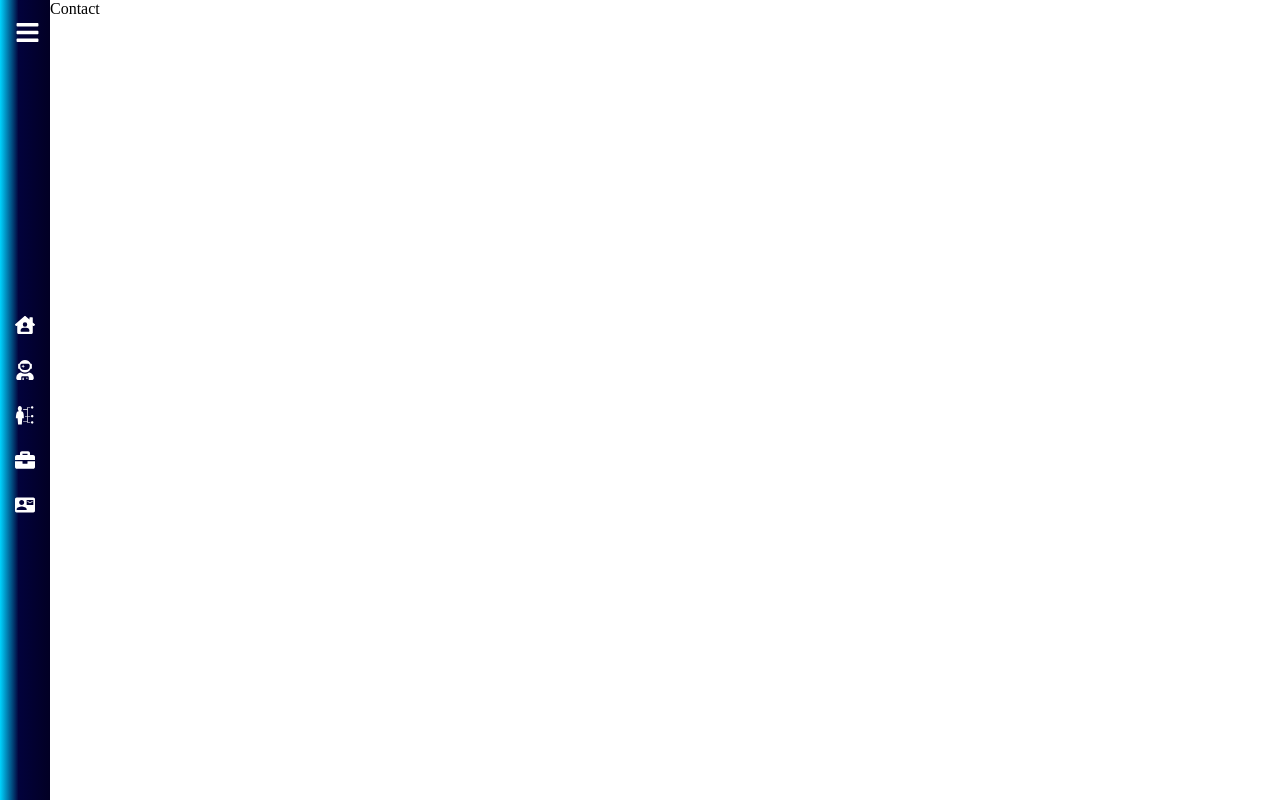
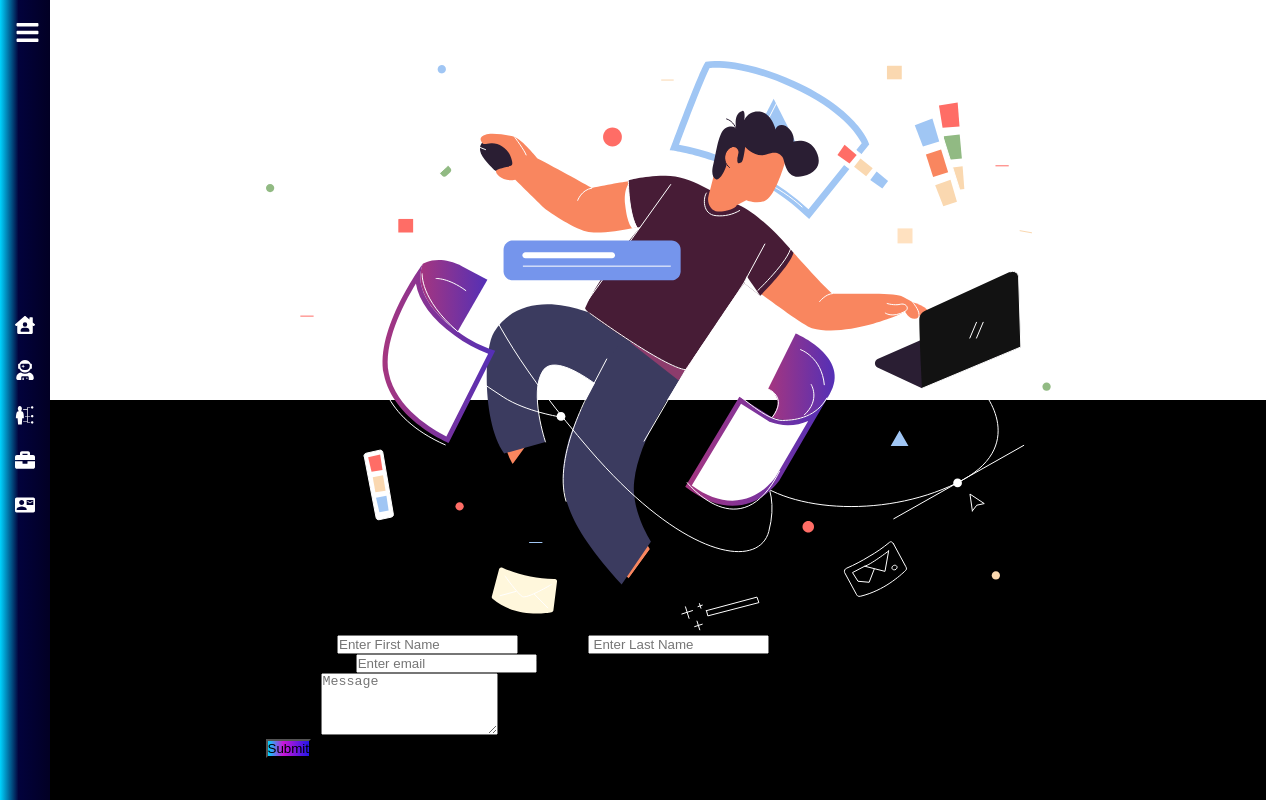
Before and after one commit to Fanger53/react-portafolio, a React (Create React App) app: page /contact in a window 1280 px wide. Built offline with nearby package versions, Linux system fonts and the light colour scheme.

Commit message:
layout and styles complete

```diff
--- a/src/pages/contact/Contact.jsx
+++ b/src/pages/contact/Contact.jsx
@@ -1,9 +1,57 @@
-import React from 'react';
+import React from 'react'
 import './contact.scss';
+import { Container, Row, Col, Form, Button } from "react-bootstrap";
+import 'animate.css';
+import contactImg from '../../assets/img/contact-img.svg';
+
+
+
 
 const Contact = () => {
   return (
-    <div>Contact</div>
+    <section className='contact'>
+      <Container>
+        <div className="contact__container">
+          <Row className=' p-5'>
+            <Col lg={6}>
+              <img src={contactImg} alt="contact img" className='contact_img'/>
+            </Col>
+            <Col  sm={12} lg={5} className='ml-5'>
+            <Form>
+              <div className="d-flex ">
+                <Form.Group>
+                  <Form.Label className='font-weight-700'>First Name</Form.Label>
+                  <Form.Control type="text" placeholder="Enter First Name" />
+                </Form.Group>
+                <Form.Group className='ml-5 font-weight-700'>
+                  <Form.Label>Last Name</Form.Label>
+                  <Form.Control type="text" placeholder=" Enter Last Name" />
+                </Form.Group>
+              </div>
+              <Form.Group className="mb-3 font-weight-700" controlId="email">
+                <Form.Label>Email address</Form.Label>
+                <Form.Control type="email" placeholder="Enter email" />
+                <Form.Text className="text-muted">
+                  We'll never share your email with anyone else.
+                </Form.Text>
+              </Form.Group>
+
+
+              <Form.Group className="mb-3 font-weight-700" controlId="message">
+                <Form.Label>Message</Form.Label>
+                <Form.Control as="textarea" rows={4} placeholder="Message" />
+              </Form.Group>
+              <Button variant="primary" type="submit" className='formButton formLabel'>
+                Submit
+              </Button>
+            </Form>
+
+            </Col>
+          </Row>
+        </div>
+      </Container>
+      <div className='footer  '></div>
+    </section>
   )
 }
 
--- a/src/pages/contact/contact.scss
+++ b/src/pages/contact/contact.scss
@@ -0,0 +1,28 @@
+.contact {
+  width: 95vw;
+  height: 100vh;
+}
+
+.contact__container {
+  height: 100vh;
+  display: flex;
+  align-items: center;
+  justify-content: center;
+}
+
+.contact_img {
+  @media screen and (max-width: 767px) {
+    display: none;
+  }
+}
+
+.formButton {
+  background: linear-gradient(270deg, rgba(35,23,233,1) 0%, rgba(202,22,214,1) 63%, rgba(0,212,255,1) 100%);
+}
+
+.footer {
+  background-color: black;
+  height: 400px;
+  margin-top: -400px;
+  z-index: -5;
+}
```
